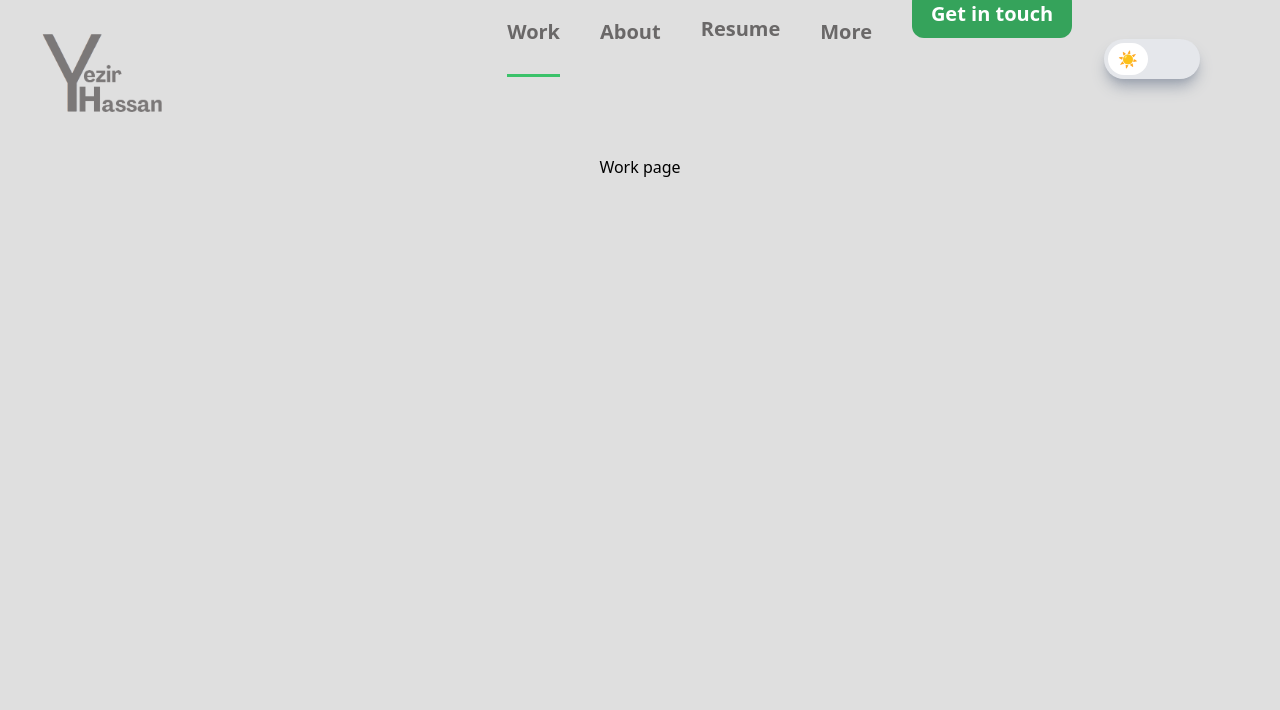
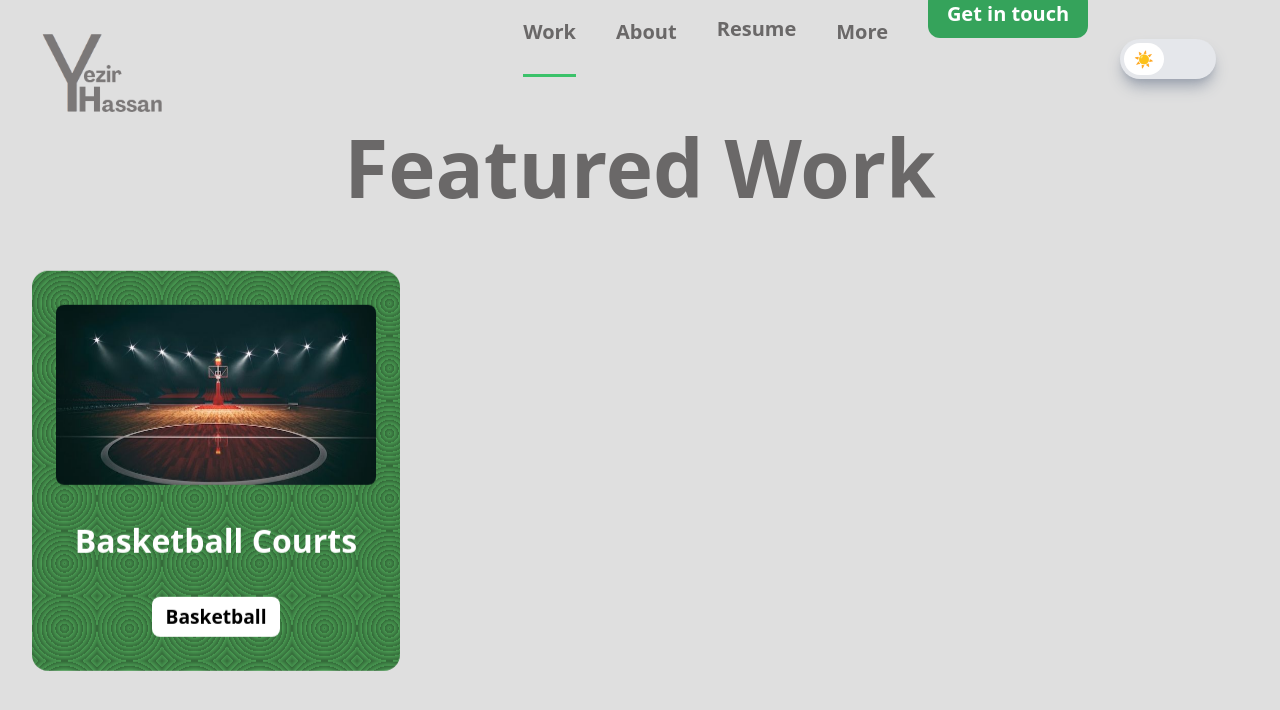
Before and after one commit to grzdev/yezirhassan, a SvelteKit app: page /work in a window 1280 px wide. Shown: the top 710 px of the page. Built offline with nearby package versions, Linux system fonts and the light colour scheme.

Commit message:
Work card/ first draft

```diff
--- /dev/null
+++ b/src/components/LoadScreen.svelte
@@ -0,0 +1,116 @@
+<script>
+  import { browser } from "$app/environment";
+
+  let darkMode = true;
+
+  if (browser) {
+    if (
+      localStorage.theme === "dark" ||
+      (!("theme" in localStorage) &&
+        window.matchMedia("(prefers-color-scheme: dark)").matches)
+    ) {
+      document.documentElement.classList.add("dark");
+      darkMode = true;
+    } else {
+      document.documentElement.classList.remove("dark");
+      darkMode = false;
+    }
+  }
+</script>
+
+<div
+  class="flex justify-center items-center min-h-screen bg-[#dfdfdf] dark:bg-black"
+>
+  <div class="loader2">
+    <div class="load21 bg-black dark:bg-white" />
+    <div class="load22 bg-black dark:bg-white" />
+    <div class="load23 bg-black dark:bg-white" />
+    <div class="load24 bg-black dark:bg-white" />
+    <div class="load25 bg-black dark:bg-white" />
+  </div>
+</div>
+
+<style>
+  .loader2 {
+    display: flex;
+    align-items: center;
+  }
+
+  .load21 {
+    position: relative;
+    content: "";
+    height: 0.2em;
+    width: 4em;
+    border-radius: 5px;
+    opacity: 0;
+    /* background-color: white; */
+    box-shadow: 0 1px 7px rgba(0, 0, 0, 0.3);
+    animation: 2s flow_21 infinite;
+    animation-delay: 0.2s;
+  }
+
+  .load22 {
+    position: absolute;
+    content: "";
+    height: 0.2em;
+    width: 4em;
+    opacity: 0;
+    border-radius: 5px;
+    /* background-color: white; */
+    animation: 2s flow_21 infinite;
+    animation-delay: 0.4s;
+  }
+
+  .load23 {
+    position: absolute;
+    content: "";
+    height: 0.2em;
+    width: 4em;
+    opacity: 0;
+    border-radius: 5px;
+    /* background-color: white; */
+    animation: 2s flow_21 infinite;
+    animation-delay: 0.6s;
+  }
+
+  .load24 {
+    position: absolute;
+    content: "";
+    height: 0.2em;
+    width: 4em;
+    opacity: 0;
+    border-radius: 5px;
+    /* background-color: white; */
+    animation: 2s flow_21 infinite;
+    animation-delay: 0.8s;
+  }
+
+  .load25 {
+    position: absolute;
+    content: "";
+    height: 0.2em;
+    width: 4em;
+    opacity: 0;
+    border-radius: 5px;
+    /* background-color: white; */
+    animation: 2s flow_21 infinite;
+    animation-delay: 1s;
+  }
+
+  @keyframes flow_21 {
+    0% {
+      transform: translateY(1em);
+      opacity: 1;
+    }
+
+    50% {
+      transform: translateY(-1em);
+      opacity: 1;
+    }
+
+    100% {
+      transform: translateY(1em);
+      opacity: 1;
+    }
+  }
+</style>
--- a/src/components/Navbar.svelte
+++ b/src/components/Navbar.svelte
@@ -49,13 +49,13 @@
   >
     <a href="/">
       <img
-        id="logoDark"
         src={LogoDark}
         alt=""
-        class="w-[6rem] sm:w-[8rem] md:w-[9rem] brightness-120 dark:brightness-175"
+        class="w-[6rem] sm:w-[8rem] md:w-[9rem] hover:brightness-50 dark:hover:brightness-200 transition duration-500 ease-in-out"
       />
     </a>
   </h1>
+  <!-- id="logoDark" -->
   <!-- Navbar button -->
   {#if isMobileView && !menuOpen}
     <div class="md:hidden mt-[0.3rem]">
@@ -117,7 +117,7 @@
           </h1>
         </div>
       </a>
-      <div class="darkmode mr-[3rem]">
+      <div class="darkmode mr-[0] sm:mr-[0] md:mr-[2rem]">
         <ThemeSwitch />
       </div>
     </div>
--- /dev/null
+++ b/src/components/WorkCard.svelte
@@ -0,0 +1,171 @@
+<script>
+  import WorkImg from "../image/workImg.jpeg";
+</script>
+
+<div
+  class="flex flex-row gap-[3rem] p-[2rem] overflow-x-auto custom-scrollbar mt-[-1rem] move-container"
+>
+  <div class="flip-container mt-[2rem] move-from-buttom">
+    <div class="flip-card">
+      <div
+        class="flip-front gap-[2rem] justify-center items-center flex flex-col bg-green-800 container"
+      >
+        <div>
+          <img
+            src={WorkImg}
+            alt=""
+            class="w-[14rem] sm:w-[20rem] md:w-[20rem] rounded-lg"
+          />
+        </div>
+        <h1
+          class="text-[1.4rem] sm:text-[2rem] md:text-[2rem] font-bold text-white"
+        >
+          Basketball Courts
+        </h1>
+        <div
+          class="w-[6rem] sm:w-[8rem] md:w-[8rem] h-[2rem] sm:h-[2.5rem] md:h-[2.5rem] rounded-lg bg-[white] justify-center items-center flex"
+        >
+          <h1
+            class="text-[1rem] sm:text-[1.2rem] md:text-[1.2rem] font-semibold text-black"
+          >
+            Basketball
+          </h1>
+        </div>
+      </div>
+      <div
+        class="flip-back justify-center items-center flex flex-col gap-[1rem] sm:gap-[2rem] md:gap-[2rem] bg-green-800"
+      >
+        <div class="flex flex-row gap-[2rem]">
+          <h1 class="text-[1rem] sm:text-[1.2rem] md:text-[1.2rem] font-medium">
+            7 mins read
+          </h1>
+          <h1 class="text-[1rem] sm:text-[1.2rem] md:text-[1.2rem] font-medium">
+            November 20
+          </h1>
+        </div>
+        <p
+          class="w-[16rem] sm:w-[18rem] md:w-[18rem] text-[1.1rem] font-medium"
+        >
+          Lorem ipsum dolor sit amet, consectetur adipisicing elit. Labore,
+          Lorem ipsum dolor sit amet, consectetur adipisicing elit. Labore,
+          Lorem ipsum dolor sit amet
+        </p>
+        <h1
+          class="text-[1rem] sm:text-[1.2rem] md:text-[1.2rem] font-medium underline decoration-solid"
+        >
+          Read full article →
+        </h1>
+      </div>
+    </div>
+  </div>
+</div>
+
+<style>
+  .container {
+    width: 100%;
+    height: 100%;
+    /* Add your background pattern here */
+    background-image: repeating-radial-gradient(
+      #499a52 80%,
+      #346939 90%,
+      #499a52 90%
+    );
+    background-size: 65px 65px;
+  }
+  .move-from-buttom {
+    animation: moveFromBottomRight4 0.5s ease-in-out;
+  }
+
+  @keyframes moveFromBottomRight4 {
+    0% {
+      transform: translate(10%, 20%);
+      opacity: 0;
+    }
+    100% {
+      transform: translate(0, 0);
+      opacity: 1;
+    }
+  }
+
+  .move-from-buttom2 {
+    animation: moveFromBottomRight2 1s ease-in-out;
+  }
+
+  @keyframes moveFromBottomRight2 {
+    0% {
+      transform: translate(10%, 40%);
+      opacity: 0;
+    }
+    100% {
+      transform: translate(0, 0);
+      opacity: 1;
+    }
+  }
+
+  .move-from-buttom3 {
+    animation: moveFromBottomRight3 1.3s ease-in-out;
+  }
+
+  @keyframes moveFromBottomRight3 {
+    0% {
+      transform: translate(10%, 60%);
+      opacity: 0;
+    }
+    100% {
+      transform: translate(0, 0);
+      opacity: 1;
+    }
+  }
+
+  .flip-card {
+    position: relative;
+    width: 23rem;
+    height: 25rem;
+    transition: transform 0.5s;
+    transform-style: preserve-3d;
+  }
+
+  @media (max-width: 640px) {
+    /* Set different width and height for smaller screens */
+    .flip-card {
+      width: 17rem;
+      height: 19rem;
+    }
+  }
+
+  .flip-container:hover .flip-card {
+    transform: rotateY(-180deg);
+  }
+
+  .flip-front,
+  .flip-back {
+    position: absolute;
+    width: 100%;
+    height: 100%;
+    backface-visibility: hidden;
+  }
+  .flip-front {
+    border-radius: 1rem;
+    /* background-color: #1a2c50; */
+  }
+
+  .flip-back {
+    transform: rotateY(180deg);
+    /* background-color: #1a2c50; */
+    border-radius: 1rem;
+  }
+
+  .move-container {
+    animation: move 2.5s ease-in-out infinite;
+  }
+
+  @keyframes move {
+    0%,
+    100% {
+      transform: translateY(0);
+    }
+    50% {
+      transform: translateY(-9px);
+    }
+  }
+</style>
--- a/src/modules/Work.svelte
+++ b/src/modules/Work.svelte
@@ -1 +1,49 @@
-<h1>Work page</h1>
+<script>
+  import { fade } from "svelte/transition";
+  import WorkCard from "../components/WorkCard.svelte";
+</script>
+
+<div class="">
+  <h2
+    class="move-from-buttom hover:text-black dark:hover:text-white transition duration-500 ease-in-out text-[2.8rem] sm:text-[4rem] md:text-[5rem] lg:text-[5rem] font-bold text-[#6a6868] dark:text-[#989898] mt-[1rem] sm:mt-[1rem] md:mt-[-3rem]"
+  >
+    Featured Work
+  </h2>
+  <div>
+    <WorkCard />
+  </div>
+</div>
+
+<style>
+  .move-from-buttom {
+    animation: moveFromBottomRight4 1s ease-in-out;
+  }
+
+  @keyframes moveFromBottomRight4 {
+    0% {
+      transform: translate(00%, 0%);
+      opacity: 0;
+    }
+    100% {
+      transform: translate(0, 0);
+      opacity: 1;
+    }
+  }
+  .custom-scrollbar::-webkit-scrollbar {
+    margin-top: 1rem;
+    width: 2px;
+    height: 0rem;
+    background-color: black;
+  }
+
+  /* Style the scrollbar thumb */
+  .custom-scrollbar::-webkit-scrollbar-thumb {
+    background-color: #888;
+    border-radius: 1px;
+  }
+
+  /* Style the scrollbar thumb when hovered */
+  .custom-scrollbar::-webkit-scrollbar-thumb:hover {
+    background-color: #555;
+  }
+</style>
--- a/src/routes/+page.svelte
+++ b/src/routes/+page.svelte
@@ -3,15 +3,26 @@
   import ThemeSwitch from "$lib/ThemeSwitch/ThemeSwitch.svelte";
 
   import "../app.css";
+  import LoadScreen from "../components/LoadScreen.svelte";
   import Navbar from "../components/Navbar.svelte";
   import Home from "../modules/Home.svelte";
   let menuOpen = false;
+
+  // LoadScreen
+  let isLoading = true;
+  setTimeout(() => {
+    isLoading = false;
+  }, 2000);
 </script>
 
-<div>
-  <Navbar {menuOpen} on:toggleMenu={() => (menuOpen = !menuOpen)} />
-  <Home />
-</div>
+{#if isLoading}
+  <LoadScreen />
+{:else}
+  <div>
+    <Navbar {menuOpen} on:toggleMenu={() => (menuOpen = !menuOpen)} />
+    <Home />
+  </div>
+{/if}
 
 <style>
 </style>
--- a/src/routes/work/+page.svelte
+++ b/src/routes/work/+page.svelte
@@ -1,12 +1,23 @@
 <script>
   import Page from "$lib/Page.svelte";
+  import LoadScreen from "../../components/LoadScreen.svelte";
   import Navbar from "../../components/Navbar.svelte";
   import Work from "../../modules/Work.svelte";
 
   let menuOpen = false;
+
+  // LoadScreen
+  let isLoading = true;
+  setTimeout(() => {
+    isLoading = false;
+  }, 2000);
 </script>
 
-<div>
-  <Navbar {menuOpen} on:toggleMenu={() => (menuOpen = !menuOpen)} />
-  <Work />
-</div>
+{#if isLoading}
+  <LoadScreen />
+{:else}
+  <div>
+    <Navbar {menuOpen} on:toggleMenu={() => (menuOpen = !menuOpen)} />
+    <Work />
+  </div>
+{/if}
```
Also changed, not shown: src/modules/Home.svelte (+17 -7 lines), src/image/workImg.jpeg (added).
